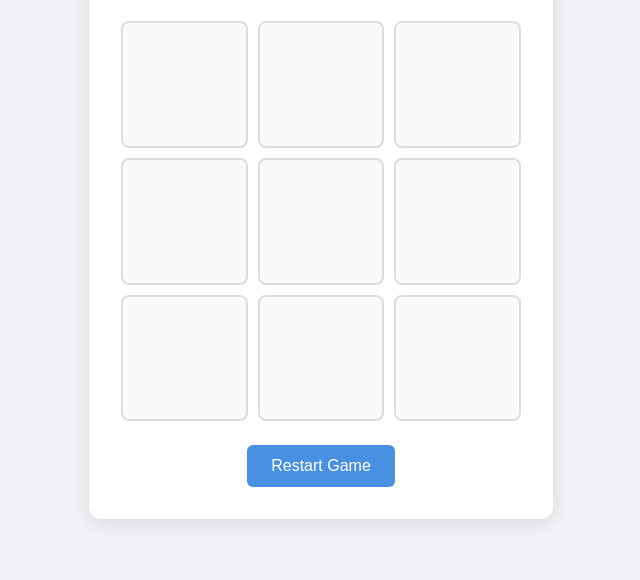
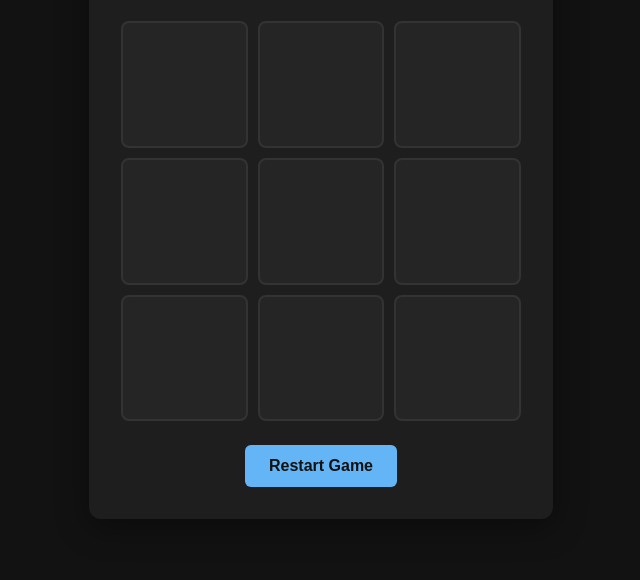
Before and after one commit to Hame117/tictactoe-web, a plain HTML site: page public/index.html in a window 1280 px wide. Shown: the part 220-800 px from the top of the page, without its empty margins (319-959 px from the left). Drawn offline with Linux system fonts and the light colour scheme.

Commit message:
feat: implement dark theme for game UI

```diff
--- a/public/style.css
+++ b/public/style.css
@@ -1,11 +1,13 @@
 :root {
-    --bg-color: #f0f2f5;
-    --card-bg: #ffffff;
-    --text-color: #333333;
-    --accent-color: #4a90e2;
-    --x-color: #e74c3c;
-    --o-color: #3498db;
-    --border-color: #dddddd;
+    --bg-color: #121212;
+    --card-bg: #1e1e1e;
+    --text-color: #e0e0e0;
+    --accent-color: #64b5f6;
+    --x-color: #ff5252;
+    --o-color: #40c4ff;
+    --border-color: #333333;
+    --cell-bg: #252525;
+    --cell-hover: #303030;
 }
 
 body {
@@ -23,7 +25,7 @@ body {
     background-color: var(--card-bg);
     padding: 2rem;
     border-radius: 12px;
-    box-shadow: 0 4px 20px rgba(0, 0, 0, 0.1);
+    box-shadow: 0 8px 32px rgba(0, 0, 0, 0.4);
     text-align: center;
     max-width: 400px;
     width: 100%;
@@ -50,7 +52,7 @@ h1 {
 
 .cell {
     aspect-ratio: 1/1;
-    background-color: #fafafa;
+    background-color: var(--cell-bg);
     border: 2px solid var(--border-color);
     border-radius: 8px;
     display: flex;
@@ -63,7 +65,7 @@ h1 {
 }
 
 .cell:hover {
-    background-color: #f0f0f0;
+    background-color: var(--cell-hover);
     transform: scale(1.02);
 }
 
@@ -81,15 +83,16 @@ h1 {
 
 button {
     background-color: var(--accent-color);
-    color: white;
+    color: #121212;
     border: none;
     padding: 0.75rem 1.5rem;
     font-size: 1rem;
+    font-weight: bold;
     border-radius: 6px;
     cursor: pointer;
     transition: background-color 0.2s;
 }
 
 button:hover {
-    background-color: #357abd;
+    background-color: #42a5f5;
 }
```
